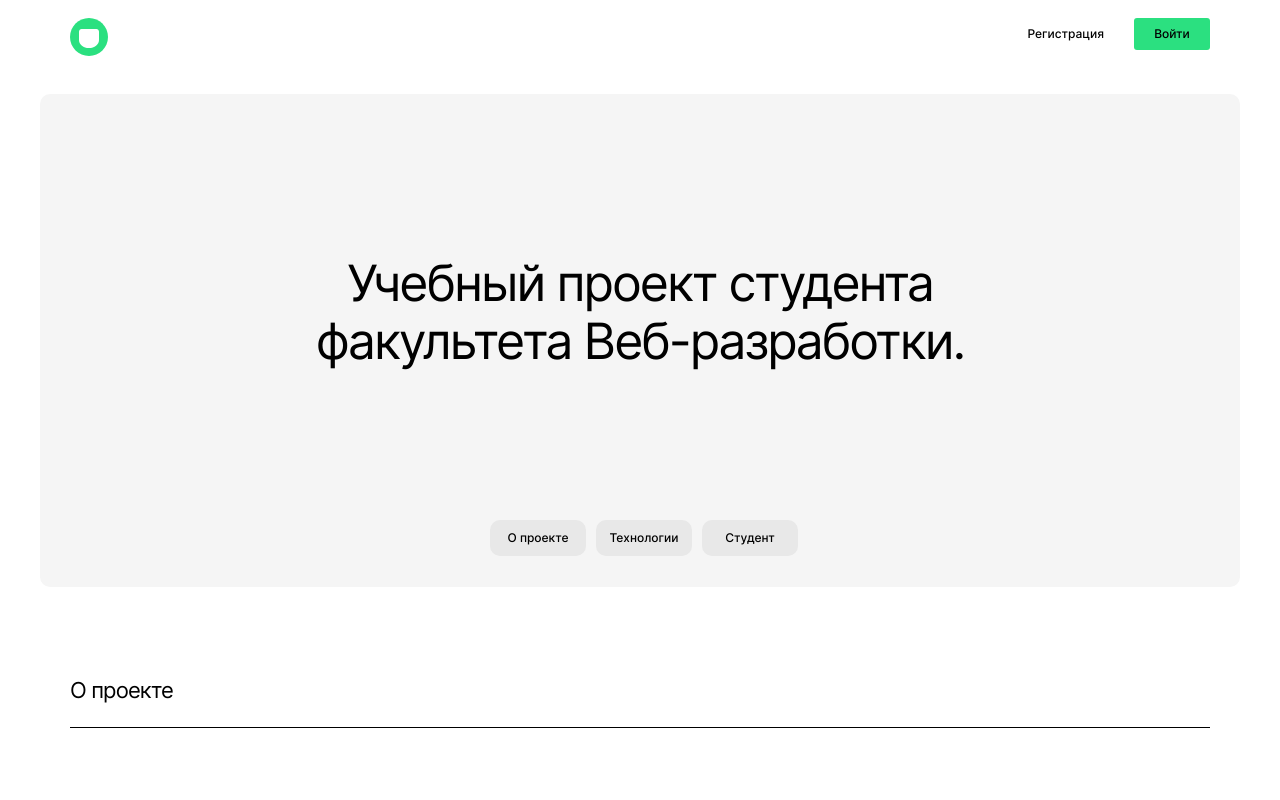
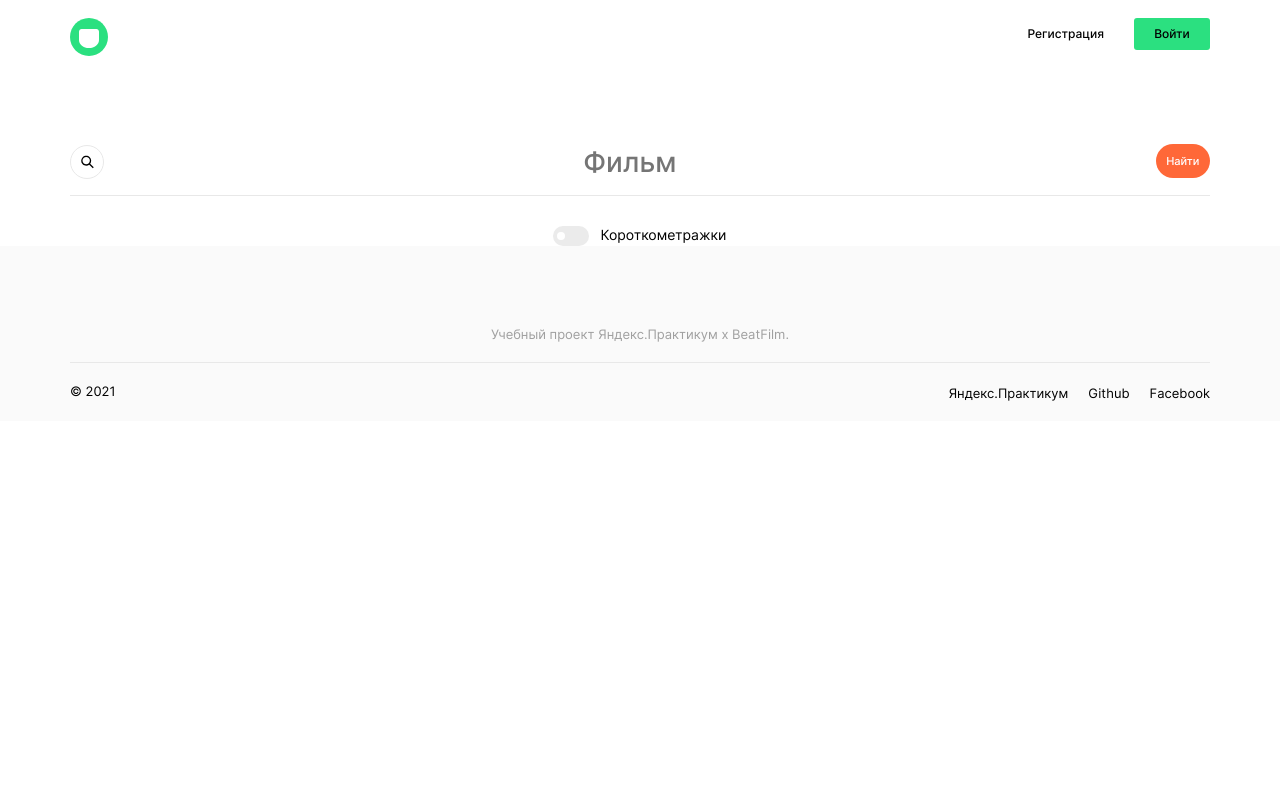
Before and after one commit to vadimshift/movies-explorer-frontend, a React (Create React App) app: page / in a window 1280 px wide. Shown: the top 800 px of the page. Built offline with nearby package versions, Linux system fonts and the light colour scheme.

Commit message:
сверстал компонент SearchFilter

```diff
--- a/src/components/App/App.js
+++ b/src/components/App/App.js
@@ -7,6 +7,7 @@ import AboutProject from "../AboutProject/AboutProject";
 import Techs from "../Techs/Techs";
 import AboutMe from "../AboutMe/AboutMe";
 import Portfolio from "../Portfolio/Portfolio";
+import SearchForm from "../SearchForm/SearchForm";
 import Footer from "../Footer/Footer";
 
 function App() {
@@ -22,13 +23,14 @@ function App() {
             <button className="menu__signin-button">Войти</button>
           </Menu>
         </Header>
-        <Promo>
+        <SearchForm />
+        {/* <Promo>
             <NavTab />
         </Promo>
         <AboutProject />
         <Techs />
         <AboutMe />
-        <Portfolio />
+        <Portfolio /> */}
         <Footer />
       </div>
     </div>
--- /dev/null
+++ b/src/components/FilterCheckbox/FilterCheckbox.css
@@ -0,0 +1,68 @@
+.filter-checkbox {
+    margin-left: auto;
+    margin-right: auto;
+    margin-top: 30px;
+    display: flex;
+    max-width: 175px;
+}
+
+.filter-checkbox__title {
+    font-family: 'Inter', 'Arial', sans-serif;
+    font-size: 14px;
+    font-style: normal;
+    font-weight: 400;
+    line-height: 18px;
+    letter-spacing: 0em;
+    text-align: left;
+    margin: 0;
+    margin-left: 12px;
+}
+
+.filter-checkbox__switch {
+    position: relative;
+    display: inline-block;
+    width: 36px;
+    height: 20px;
+}
+
+.filter-checkbox__switch input {
+    opacity: 0;
+    width: 0;
+    height: 0;
+}
+
+.filter-checkbox__slider {
+    position: absolute;
+    cursor: pointer;
+    top: 0;
+    left: 0;
+    right: 0;
+    bottom: 0;
+    background-color: #EBEBEB;
+    -webkit-transition: .4s;
+    transition: .4s;
+    border-radius: 20px;
+}
+
+.filter-checkbox__slider:before {
+    position: absolute;
+    content: "";
+    height: 8px;
+    width: 8px;
+    left: 4px;
+    bottom: 6px;
+    background-color: white;
+    -webkit-transition: .4s;
+    transition: .4s;
+    border-radius: 50%
+}
+
+input:checked+.filter-checkbox__slider {
+    background-color: #2BE080;
+}
+
+input:checked+.filter-checkbox__slider:before {
+    -webkit-transform: translateX(20px);
+    -ms-transform: translateX(20px);
+    transform: translateX(20px);
+}
--- /dev/null
+++ b/src/components/FilterCheckbox/FilterCheckbox.js
@@ -0,0 +1,15 @@
+import './FilterCheckbox.css';
+
+function FilterCheckbox() {
+  return (
+        <section className="filter-checkbox">
+            <label className="filter-checkbox__switch">
+                <input type="checkbox" className="filter-checkbox__input" />
+                <span className="filter-checkbox__slider"></span>
+            </label>
+            <p className="filter-checkbox__title">Короткометражки</p>
+        </section>
+  );
+}
+
+export default FilterCheckbox;
--- a/src/components/Menu/Menu.css
+++ b/src/components/Menu/Menu.css
@@ -38,7 +38,7 @@
 }
 
 .menu__link:hover {
-    opacity: 0.5;
+    opacity: 0.8;
 }
 
 .menu__link_bold {
@@ -71,7 +71,7 @@
 }
 
 .menu__profile-button:hover {
-    opacity: 0.5;
+    opacity: 0.8;
 }
 
 .menu__profile-button_small {
--- a/src/components/NavTab/NavTab.css
+++ b/src/components/NavTab/NavTab.css
@@ -23,5 +23,5 @@
 }
 
 .navtab__button:hover {
-    opacity: 0.5;
+    opacity: 0.8;
 }
--- a/src/components/Portfolio/Portfolio.css
+++ b/src/components/Portfolio/Portfolio.css
@@ -50,7 +50,7 @@
 }
 
 .portfolio__link:hover {
-    opacity: 0.5;
+    opacity: 0.7;
 }
 
 .portfolio__link-pic {
--- /dev/null
+++ b/src/components/SearchForm/SearchForm.css
@@ -0,0 +1,49 @@
+.searching {
+    max-width: 1280px;
+    margin-left: 70px;
+    margin-right: 70px;
+    margin-top: 70px;
+}
+
+.search-form {
+    display: flex;
+    justify-content: space-between;
+    border-bottom: 1px solid #E8E8E8;
+    padding-bottom: 15px;
+}
+
+.search-form__input {
+    font-family: 'Inter', 'Arial', sans-serif;
+    font-size: 28px;
+    font-style: normal;
+    font-weight: 500;
+    line-height: 34px;
+    letter-spacing: 0px;
+    text-align: center;
+    color: #A0A0A0;
+    width: 100%;
+    border: none;
+    box-sizing: border-box;
+    outline: none;
+}
+
+.search-form__button {
+    background: #FF6838;
+    border-radius: 48px;
+    border: none;
+    font-family: 'Inter', 'Arial', sans-serif;
+    font-size: 11px;
+    font-style: normal;
+    font-weight: 500;
+    line-height: 18px;
+    letter-spacing: 0px;
+    text-align: center;
+    color: #FFFFFF;
+    height: 34px;
+    width: 58px;
+    cursor: pointer;
+}
+
+.search-form__button:hover {
+    opacity: 0.8;
+}
--- /dev/null
+++ b/src/components/SearchForm/SearchForm.js
@@ -0,0 +1,19 @@
+import './SearchForm.css';
+import icon from "../../images/searchicon.svg";
+import FilterCheckbox from "../FilterCheckbox/FilterCheckbox"
+
+function SearchForm() {
+  return (
+    <section className="searching">
+        <form className="search-form">
+            <img className="search-form__icon" src={icon} alt="Иконка поиска" />
+            <input type="text" className="search-form__input" placeholder="Фильм" />
+            <button className="search-form__button">Найти</button>
+        </form>
+        <FilterCheckbox />
+    </section>
+
+  );
+}
+
+export default SearchForm;
```
Also changed, not shown: src/images/searchicon.svg (added).
